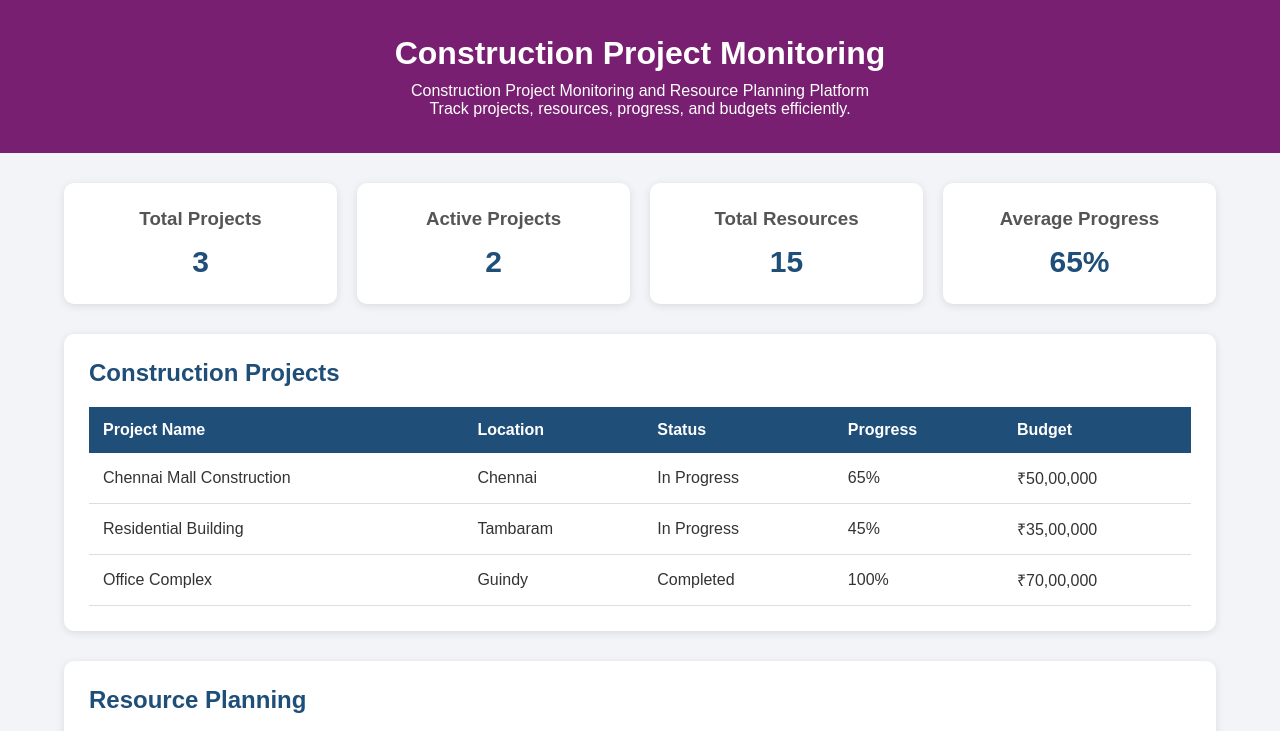
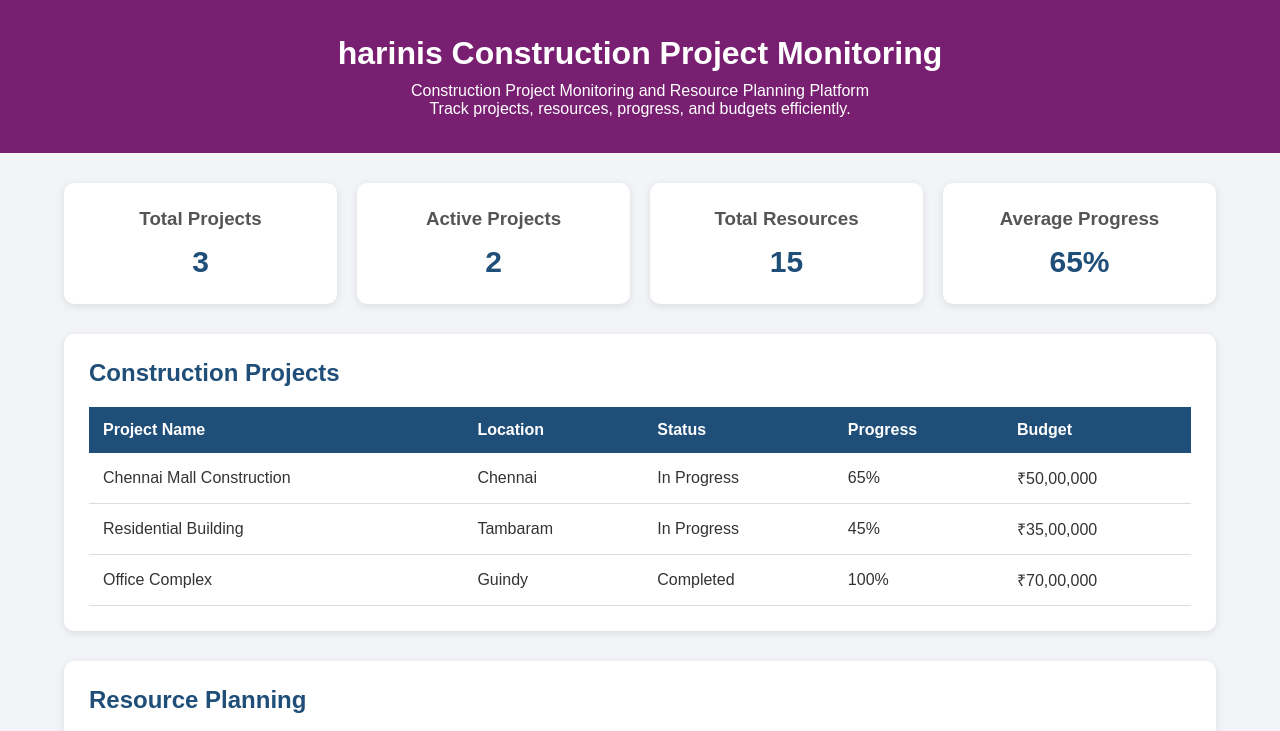
Before and after one commit to harinipalani929/construction-project, a plain HTML site: page frontend/index.html in a window 1280 px wide. Shown: the top 731 px of the page. Drawn offline with Linux system fonts and the light colour scheme; no server answers.

Commit message:
Update index.html

```diff
--- a/frontend/index.html
+++ b/frontend/index.html
@@ -13,7 +13,7 @@
 <body>
 
     <header>
-        <h1>Construction Project Monitoring</h1>
+        <h1>harinis Construction Project Monitoring</h1>
         <p>Construction Project Monitoring and Resource Planning Platform</p>
         <p>Track projects, resources, progress, and budgets efficiently.</p>
     </header>
```
